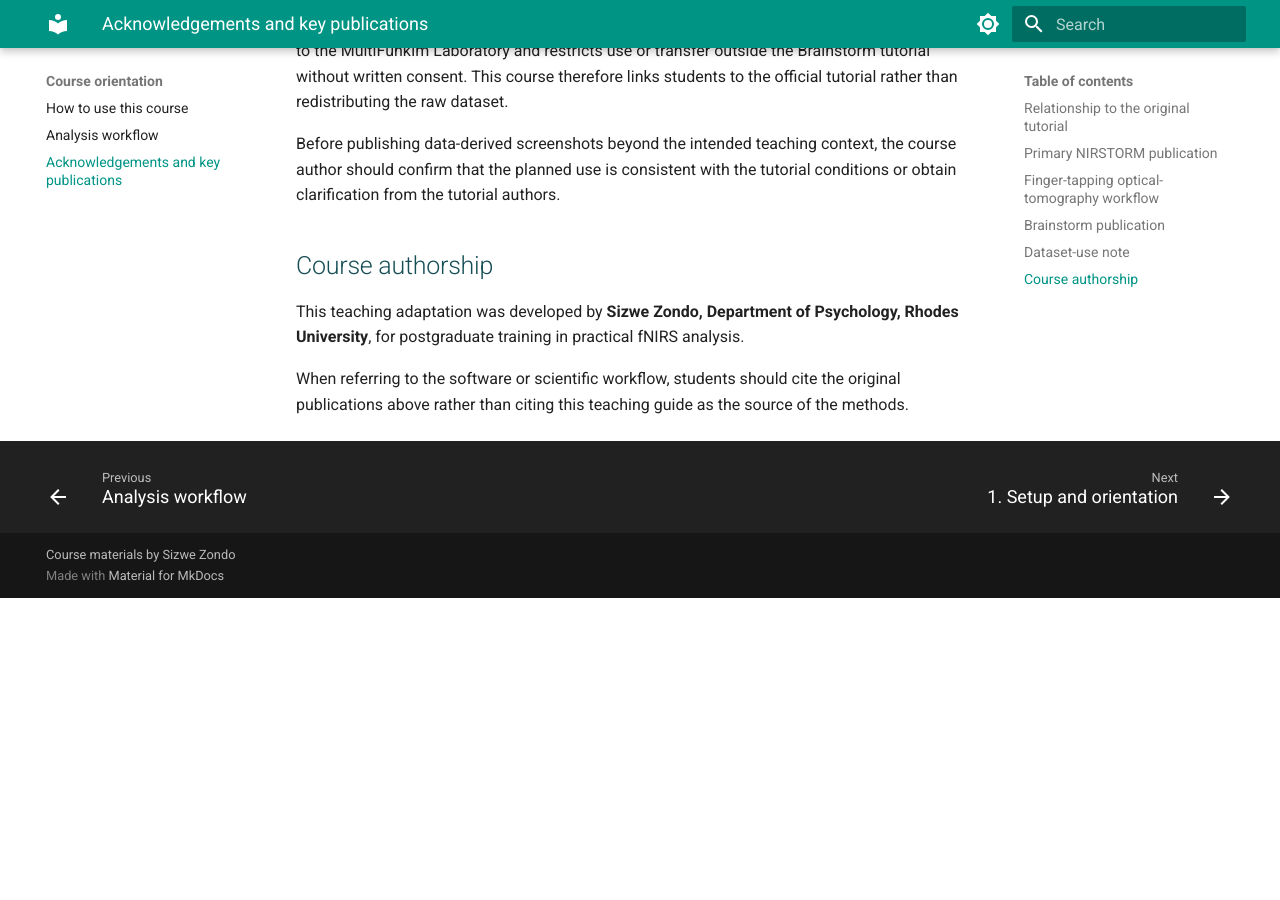
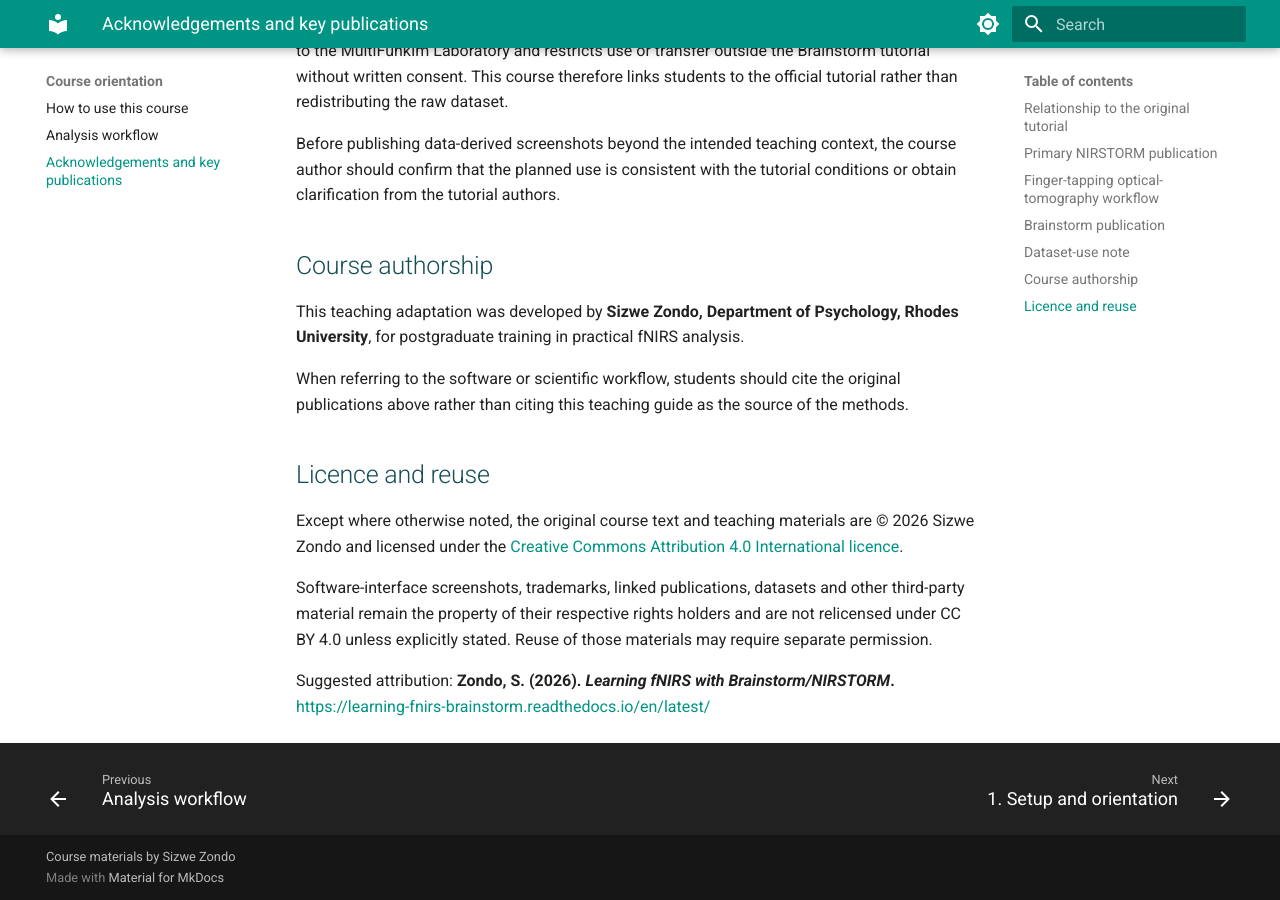
Before and after one commit to zondosizwe-eng/learning-fnirs-brainstorm, an MkDocs documentation site: the page built from docs/acknowledgements.md, in a window 1280 px wide and 900 px high, scrolled down 1609 px. Built offline with MkDocs 1.6.1 and Material for MkDocs 9.7.7, drawn with Linux system fonts in a browser that asks for light colours; before the commit the page ends 2207 px from its top, so only the background shows below that.

Commit message:
Add CC BY 4.0 licence and reuse notices

```diff
--- a/docs/acknowledgements.md
+++ b/docs/acknowledgements.md
@@ -47,3 +47,11 @@ Before publishing data-derived screenshots beyond the intended teaching context,
 This teaching adaptation was developed by **Sizwe Zondo, Department of Psychology, Rhodes University**, for postgraduate training in practical fNIRS analysis.
 
 When referring to the software or scientific workflow, students should cite the original publications above rather than citing this teaching guide as the source of the methods.
+
+## Licence and reuse
+
+Except where otherwise noted, the original course text and teaching materials are © 2026 Sizwe Zondo and licensed under the [Creative Commons Attribution 4.0 International licence](https://creativecommons.org/licenses/by/4.0/).
+
+Software-interface screenshots, trademarks, linked publications, datasets and other third-party material remain the property of their respective rights holders and are not relicensed under CC BY 4.0 unless explicitly stated. Reuse of those materials may require separate permission.
+
+Suggested attribution: **Zondo, S. (2026). _Learning fNIRS with Brainstorm/NIRSTORM_.** [https://learning-fnirs-brainstorm.readthedocs.io/en/latest/](https://learning-fnirs-brainstorm.readthedocs.io/en/latest/)
```
Also changed, not shown: README.md (+10 -0 lines), 1 other file.
